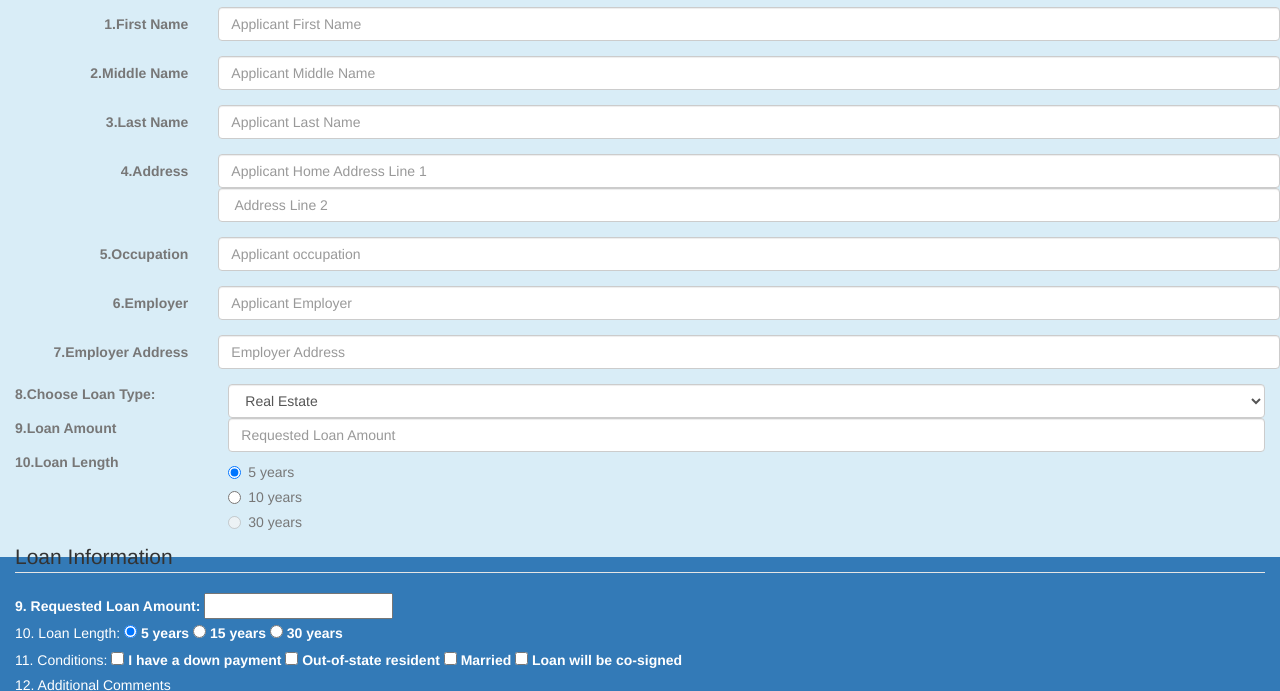
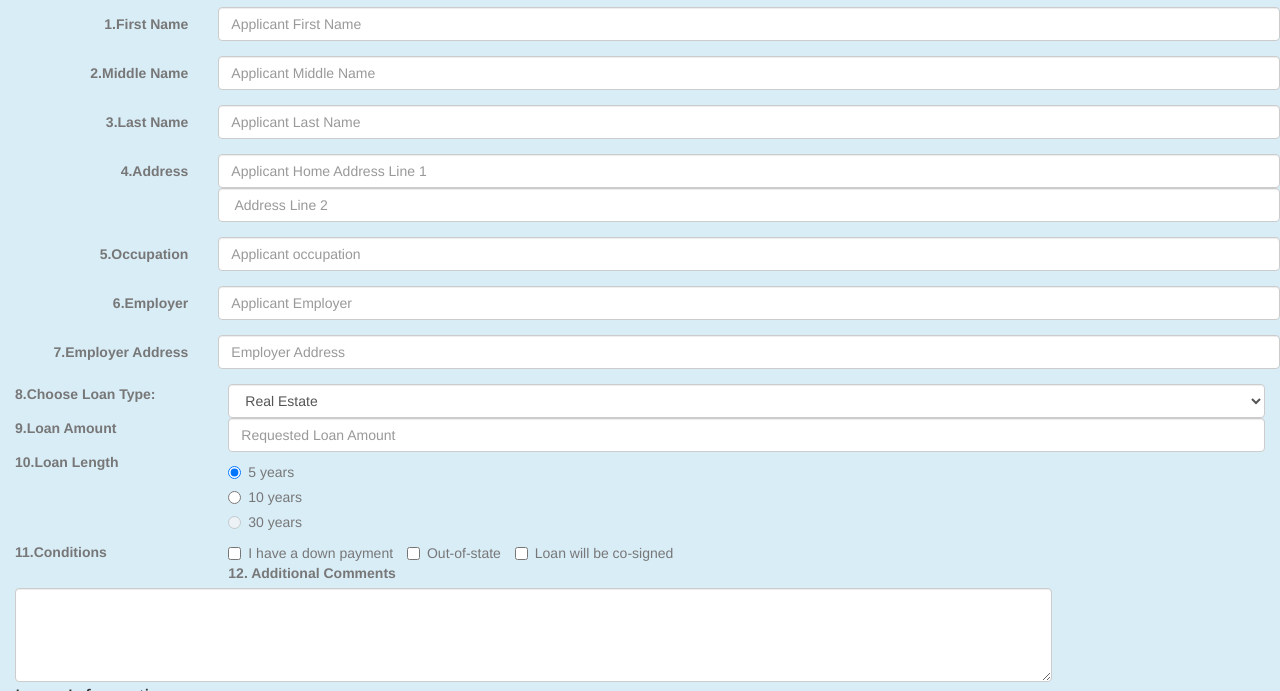
Before and after one commit to sirwilliamiv/banking-form, a plain HTML site: page index.html in a window 1280 px wide. Shown: the part 109-800 px from the top of the page. Drawn offline with nearby package versions, Linux system fonts and the light colour scheme.

Commit message:
added conditions/ additonal comments section

```diff
--- a/index.html
+++ b/index.html
@@ -161,6 +161,8 @@
 			      <input type="text" class="form-control" id="amount" placeholder="Requested Loan Amount">
 			    </div>
 			  </div>
+
+
 				<div class="form-group">
 			    	<label for="length" class="col-sm-2 control-label">10.Loan Length</label>
 			    		<div class="col-sm-10">
@@ -189,6 +191,36 @@
 				</div>
 
 
+				<div class="form-group">
+			    	<label for="length" class="col-sm-2 control-label">11.Conditions</label>
+			    		<div class="col-sm-10">
+								<label class="checkbox-inline">
+								  <input type="checkbox" id="inlineCheckbox1" value="option1"> I have a down payment
+								</label>
+								<label class="checkbox-inline">
+								  <input type="checkbox" id="inlineCheckbox2" value="option2"> Out-of-state
+								</label>
+								<label class="checkbox-inline">
+								  <input type="checkbox" id="inlineCheckbox3" value="option3"> Loan will be co-signed
+								</label>
+
+							</div>
+					</div>
+
+
+				<div class="form-group">
+			    	<label for="length" class="col-sm-2 control-label">12. Additional Comments</label>
+			    		<div class="col-sm-10">
+
+
+							<textarea class="form-control" rows="4"></textarea>
+
+						</div>
+				</div>
+
+
+
+
 
 
 
@@ -213,14 +245,14 @@
 
 				<!-- TYPE OF LOAN SELECT END -->
 
-				<div class="amount">
+				<!-- <div class="amount">
 						<label for="name">9. Requested Loan Amount:</label>
 					<input type="text" id="amount" name="user_name">
 
 
 				</div>
 
-				<!-- 10. radio buttons for loan length  5 15 30-->
+				<!-- 10. radio buttons for loan length  5 15 30-
 				<div class="loanlength">10. Loan Length:
 				<span class="length">
 
@@ -229,7 +261,7 @@
 					<input type="radio" name="length" id="r30" value="30 years"> <label for="r30">30 years</label>
 
 				</span>
-				</div>
+				</div> -->
 		<!-- conditions -->
 
 
```
